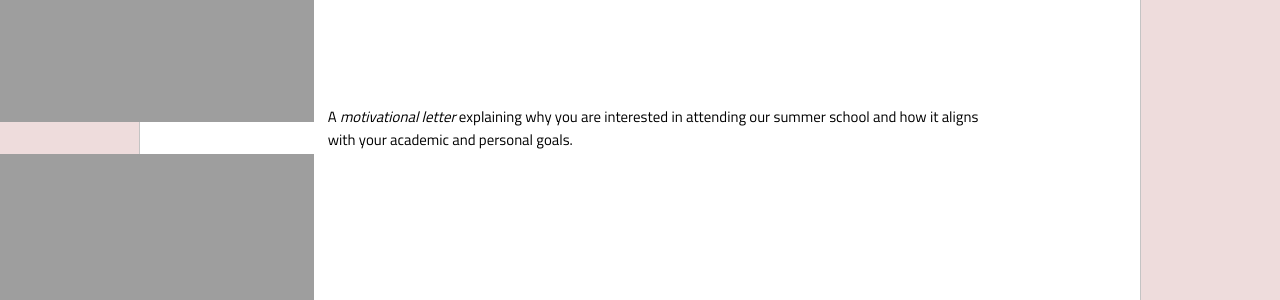
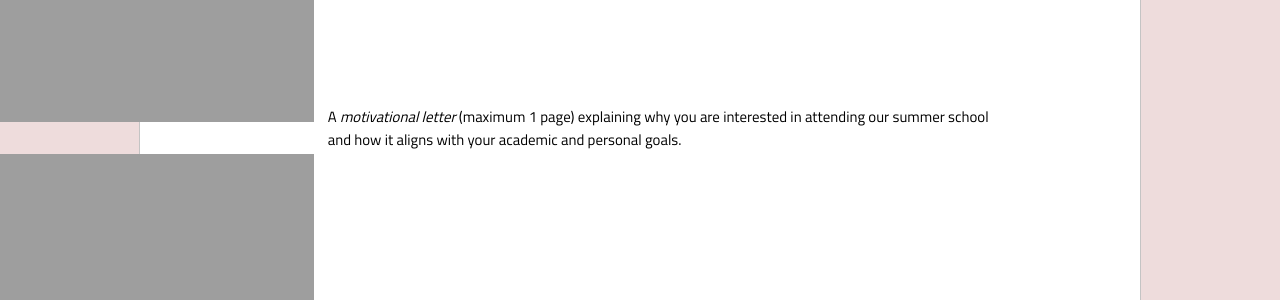
Before and after one commit to ul-fmf/mathematics-in-ljubljana, a Jekyll site: the page built from apply.md, in a window 1280 px wide. Shown: the part 643-943 px from the top of the page. Built offline with Jekyll 4.4.1, drawn with Linux system fonts in a browser that asks for light colours; nearby versions of some CDN libraries; a style sheet for code colours, icons or effects is not loaded.

Commit message:
Update apply.md

```diff
--- a/apply.md
+++ b/apply.md
@@ -7,7 +7,7 @@ title: Apply
 
 To apply for the Mathematics in Ljubljana 2023 summer school, simply  **fill out the [Application Form](https://docs.google.com/forms/d/e/1FAIpQLSf4CwMT5MGevXPeJ4vMUixMHFFvM5eUsnfoIp1VhS17ti16AQ/viewform?usp=sf_link) before the deadline of May 1st, 2023**. We require the following documents as part of your application:
 
-- A *motivational letter* explaining why you are interested in attending our summer school and how it aligns with your academic and personal goals.
+- A *motivational letter* (maximum 1 page) explaining why you are interested in attending our summer school and how it aligns with your academic and personal goals.
 - Your *CV*, highlighting your academic achievements, relevant coursework, and any research or work experience you may have.
 - A *letter of recommendation* from a professor at your local university or institution. The letter should be sent directly to [mathematicsinljubljana@fmf.uni-lj.si](mailto:mathematicsinljubljana@fmf.uni-lj.si).
 
```
